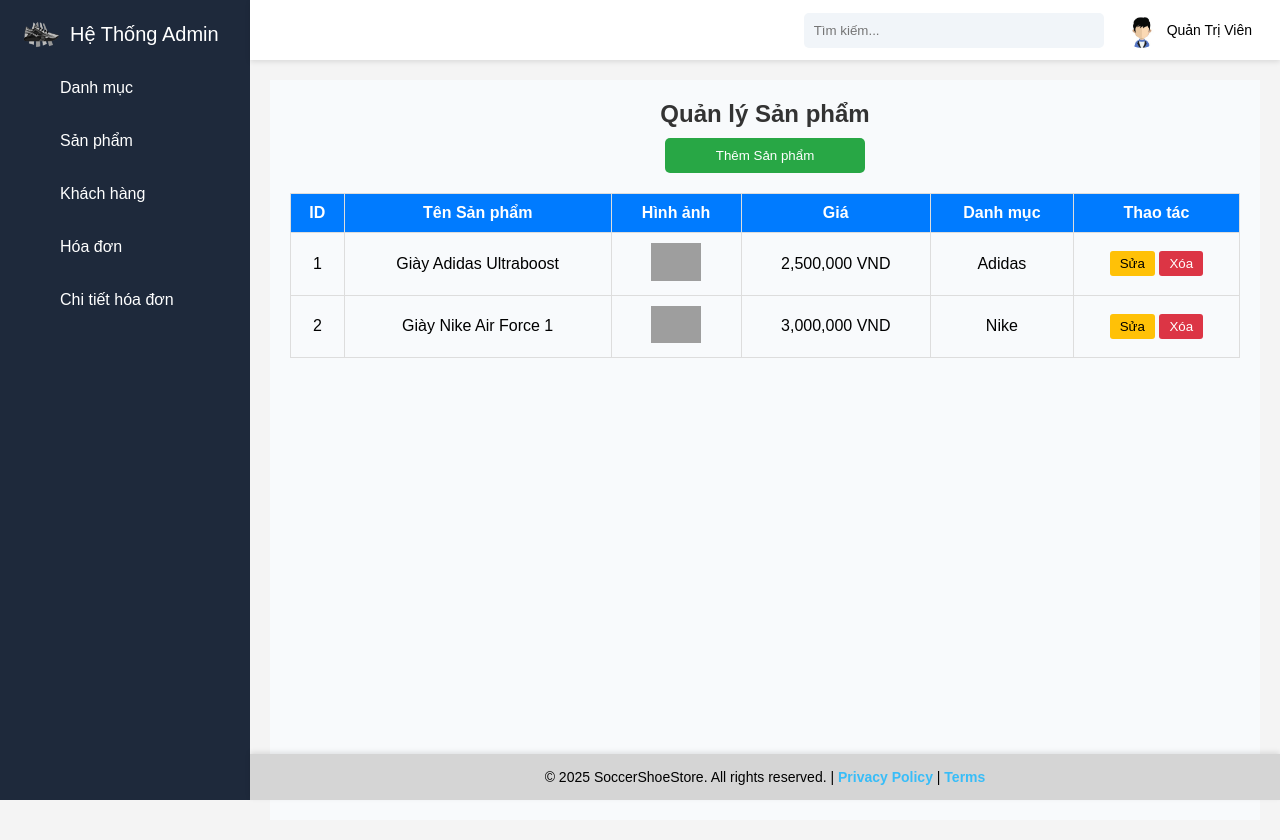
After one commit to tris1404/SoccerShoeStore, a PHP site: page /admin/products.php in a window 1280 px wide. The commit adds this page. Run offline with PHP 8.4, Linux system fonts and the light colour scheme; grey boxes are pictures that could not be loaded.

Commit message:
update admin
Signed-off-by: TrongDang2608 <dangtrong2608@gmail.com>

```diff
--- a/SoccerShoeStore/admin/admin.php
+++ b/SoccerShoeStore/admin/admin.php
@@ -23,6 +23,7 @@ session_start();
         <!-- header -->
         <?php include 'template/header.php'; ?>
         <!-- end header -->
+         <!-- Nội dung chính -->
         <main class="main-content">
             <!-- dashboad -->
             <?php include 'template/dashboard.php'; ?>
@@ -33,7 +34,5 @@ session_start();
         <?php include 'template/footer.php'; ?>
         <!-- End Footer -->
     </div>
-<script src="https://kit.fontawesome.com/c6a9a4ea28.js" crossorigin="anonymous"></script>
-<script src="assets/js/scripts.js"></script>
 </body>
 </html>
--- /dev/null
+++ b/SoccerShoeStore/admin/assets/css/products.css
@@ -0,0 +1,82 @@
+body {
+    font-family: Arial, sans-serif;
+    margin: 20px;
+    background-color: #f4f4f4;
+}
+
+.container {
+    width: 80%;
+    margin: 0 auto;
+    background: white;
+    padding: 20px;
+    box-shadow: 0 0 10px rgba(0, 0, 0, 0.1);
+    border-radius: 8px;
+}
+
+h2 {
+    text-align: center;
+    color: #333;
+}
+
+.add-btn {
+    display: block;
+    width: 200px;
+    margin: 10px auto;
+    padding: 10px;
+    background: #28a745;
+    color: white;
+    border: none;
+    cursor: pointer;
+    border-radius: 5px;
+}
+
+.add-btn:hover {
+    background: #218838;
+}
+
+table {
+    width: 100%;
+    border-collapse: collapse;
+    margin-top: 20px;
+}
+
+th, td {
+    border: 1px solid #ddd;
+    padding: 10px;
+    text-align: center;
+}
+
+th {
+    background: #007bff;
+    color: white;
+}
+
+td img {
+    width: 50px;
+    height: auto;
+}
+
+.edit-btn, .delete-btn {
+    padding: 5px 10px;
+    border: none;
+    cursor: pointer;
+    border-radius: 3px;
+}
+
+.edit-btn {
+    background: #ffc107;
+    color: black;
+}
+
+.edit-btn:hover {
+    background: #e0a800;
+}
+
+.delete-btn {
+    background: #dc3545;
+    color: white;
+}
+
+.delete-btn:hover {
+    background: #c82333;
+}
--- a/SoccerShoeStore/admin/assets/css/styles_admin.css
+++ b/SoccerShoeStore/admin/assets/css/styles_admin.css
@@ -8,12 +8,11 @@
 
 /* Layout chính */
 .wrapper {
-  min-height: calc(100vh - 60px); /* Điều chỉnh chiều cao */
+  min-height: 100vh;
   display: flex;
-  width: 1520px;
+  overflow: hidden; /* Tránh bị tràn */
 }
 
-/* Sidebar */
 .sidebar {
   width: 250px;
   background-color: #1E293B;
@@ -23,6 +22,7 @@
   left: 0;
   top: 0;
   bottom: 0;
+  transition: width 0.3s ease;
 }
 
 .sidebar .logo {
@@ -67,10 +67,16 @@
 
 /* Nội dung chính */
 .main-content {
-  flex: 1;
+  margin-top: 60px;
+  flex-grow: 1;
   background-color: #f8fafc;
   padding: 20px;
   margin-left: 250px;
+  transition: margin-left 0.3s ease;
+}
+
+.main-content.expanded {
+  margin-left: 0;
 }
 
 /* Navbar */
@@ -79,13 +85,20 @@
   top: 0;
   left: 250px;
   width: calc(100% - 250px);
+  height: 60px;
   display: flex;
   justify-content: space-between;
   align-items: center;
   background: white;
-  padding: 12px 20px;
+  padding: 10px 20px;
   box-shadow: 0 2px 5px rgba(0, 0, 0, 0.1);
   z-index: 1000;
+  transition: left 0.3s ease, width 0.3s ease;
+}
+
+.navbar.expanded {
+  left: 0;
+  width: 100%;
 }
 
 /* Menu Toggle */
@@ -218,8 +231,10 @@
   font-size: 14px;
   position: fixed;
   bottom: 0;
-  width: 100%;
+  left: 250px; /* Đẩy footer sang phải để tránh Sidebar */
+  width: calc(100% - 250px); /* Đảm bảo footer chiếm toàn bộ phần còn lại */
   box-shadow: 0px -2px 5px rgba(0, 0, 0, 0.1);
+  transition: left 0.3s ease, width 0.3s ease;
 }
 
 .footer p {
@@ -256,12 +271,12 @@
 /* Khi sidebar đóng */
 .sidebar.closed {
   width: 0;
-  transition: width 0.3s ease;
   overflow: hidden;
 }
 
 /* Cập nhật main-content khi sidebar đóng */
 .main-content {
+  width: calc(100% - 250px);
   margin-left: 250px;
   transition: margin-left 0.3s ease;
 }
--- /dev/null
+++ b/SoccerShoeStore/admin/products.php
@@ -0,0 +1,65 @@
+<!DOCTYPE html>
+<html lang="vi">
+<head>
+    <meta charset="UTF-8">
+    <meta name="viewport" content="width=device-width, initial-scale=1.0">
+    <title>Quản lý Sản phẩm</title>
+    <link rel="stylesheet" href="assets/css/products.css">
+    <link rel="stylesheet" href="assets/css/styles_admin.css?v=1">
+</head>
+<body>
+    <div class="wrapper">
+        <!-- menu -->
+        <?php include 'template/sidebar.php'; ?>
+        <!-- End menu -->
+        <!-- header -->
+        <?php include 'template/header.php'; ?>
+        <!-- end header -->
+        <!-- Nội dung chính -->
+        <main class="main-content">
+        <h2>Quản lý Sản phẩm</h2>
+        <button class="add-btn">Thêm Sản phẩm</button>
+        <table>
+            <thead>
+                <tr>
+                    <th>ID</th>
+                    <th>Tên Sản phẩm</th>
+                    <th>Hình ảnh</th>
+                    <th>Giá</th>
+                    <th>Danh mục</th>
+                    <th>Thao tác</th>
+                </tr>
+            </thead>
+            <tbody>
+                <tr>
+                    <td>1</td>
+                    <td>Giày Adidas Ultraboost</td>
+                    <td><img src="../assets/img/ultraboost.jpg" alt="Giày Adidas"></td>
+                    <td>2,500,000 VND</td>
+                    <td>Adidas</td>
+                    <td>
+                        <button class="edit-btn">Sửa</button>
+                        <button class="delete-btn">Xóa</button>
+                    </td>
+                </tr>
+                <tr>
+                    <td>2</td>
+                    <td>Giày Nike Air Force 1</td>
+                    <td><img src="../assets/img/airforce1.jpg" alt="Giày Nike"></td>
+                    <td>3,000,000 VND</td>
+                    <td>Nike</td>
+                    <td>
+                        <button class="edit-btn">Sửa</button>
+                        <button class="delete-btn">Xóa</button>
+                    </td>
+                </tr>
+            </tbody>
+        </table>
+        </main>
+        <!-- end Nội dung chính -->
+        <!-- Footer -->
+        <?php include 'template/footer.php'; ?>
+        <!-- End Footer -->
+    </div>
+</body>
+</html>
--- a/SoccerShoeStore/admin/template/sidebar.php
+++ b/SoccerShoeStore/admin/template/sidebar.php
@@ -5,8 +5,8 @@
         <span>Hệ Thống Admin</span>
     </div>
     <ul class="menu">
-        <li><a href="#"><i class="fas fa-list"></i> Danh mục</a></li>
-        <li><a href="#"><i class="fas fa-box"></i> Sản phẩm</a></li>
+        <li><a href="admin.php"><i class="fas fa-list"></i> Danh mục</a></li>
+        <li><a href="products.php"><i class="fas fa-box"></i> Sản phẩm</a></li>
         <li><a href="#"><i class="fas fa-users"></i> Khách hàng</a></li>
         <li><a href="#"><i class="fas fa-receipt"></i> Hóa đơn</a></li>
         <li><a href="#"><i class="fas fa-file-invoice"></i> Chi tiết hóa đơn</a></li>
```
